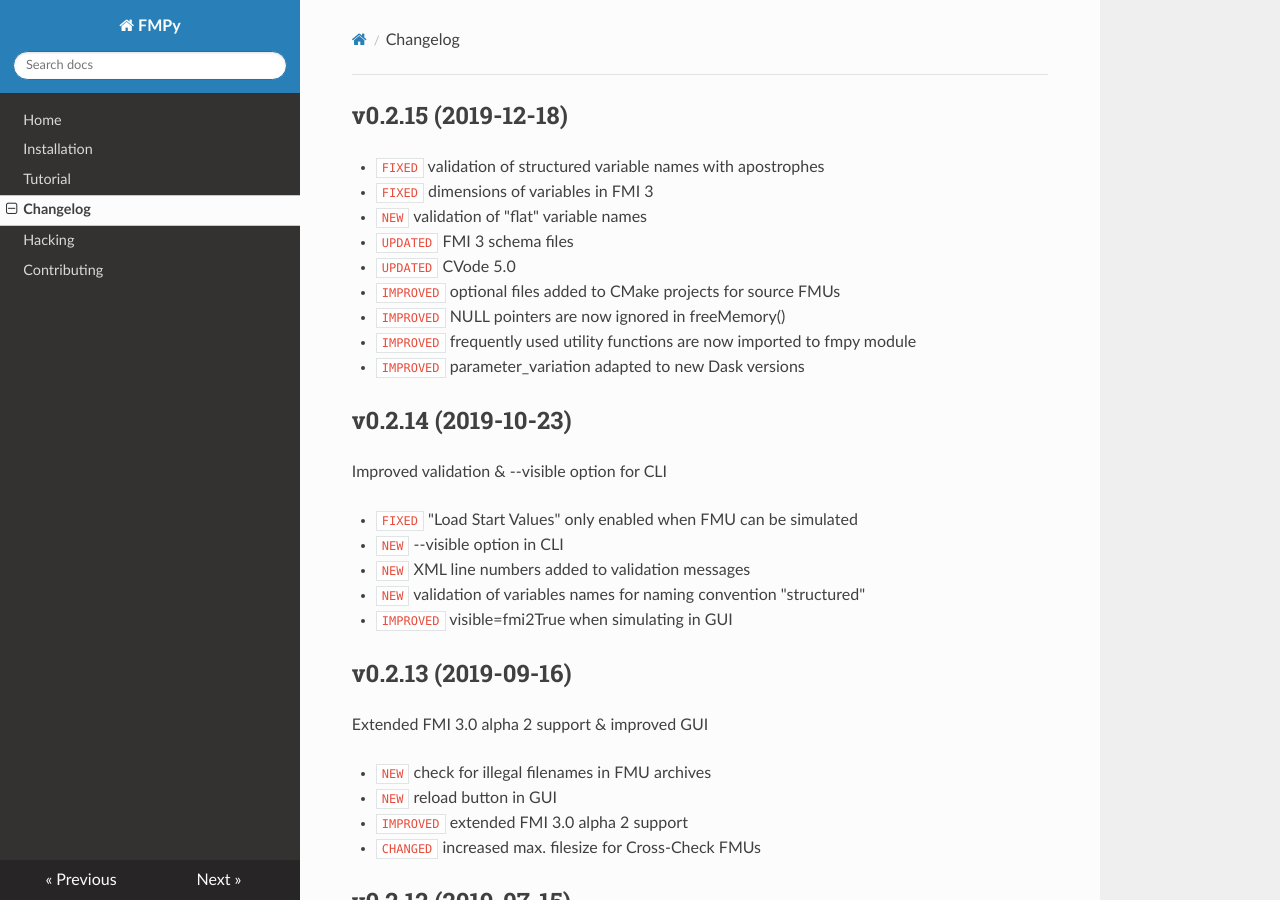
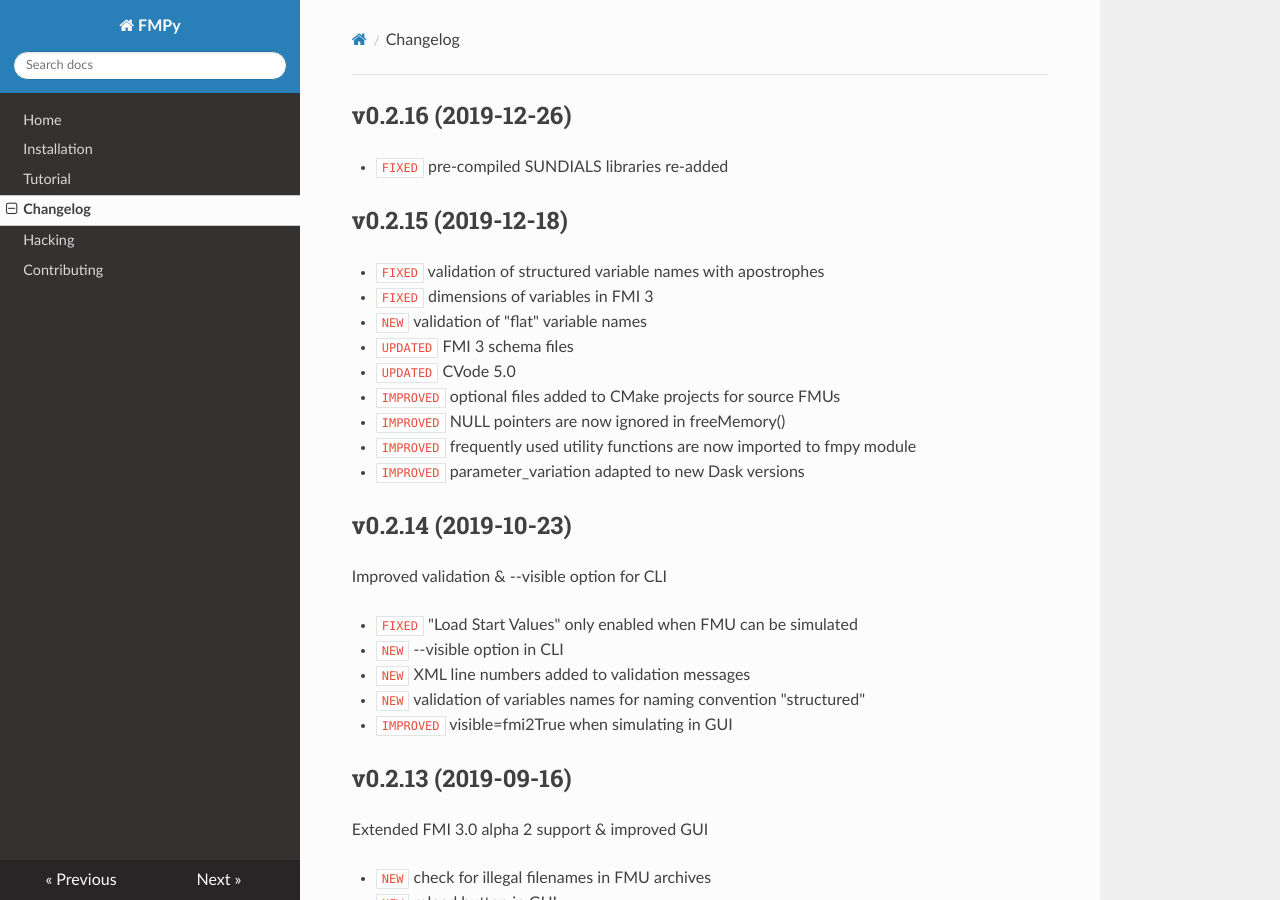
Before and after one commit to CATIA-Systems/FMPy, an MkDocs documentation site: the page built from docs/changelog.md, in a window 1280 px wide and 900 px high. Built offline with MkDocs 1.6.1, drawn with Linux system fonts in a browser that asks for light colours; nearby versions of some CDN libraries; old or Windows-style settings are respelled for this version of MkDocs.

Commit message:
Update changelog

```diff
--- a/docs/changelog.md
+++ b/docs/changelog.md
@@ -1,3 +1,7 @@
+## v0.2.16 (2019-12-26)
+
+- `FIXED` pre-compiled SUNDIALS libraries re-added
+
 ## v0.2.15 (2019-12-18)
 
 - `FIXED` validation of structured variable names with apostrophes
```
